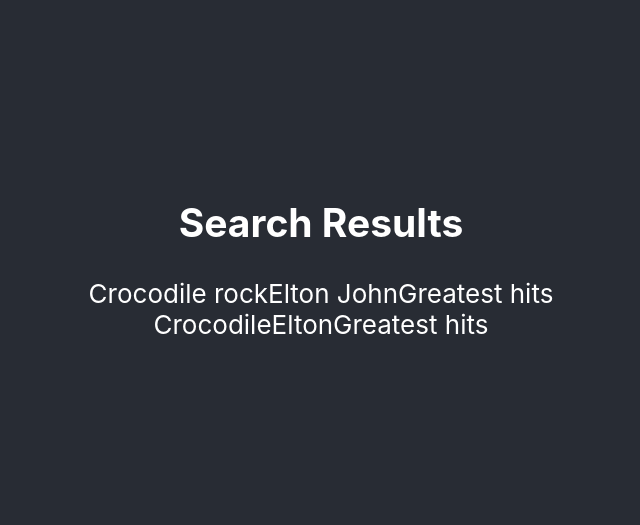
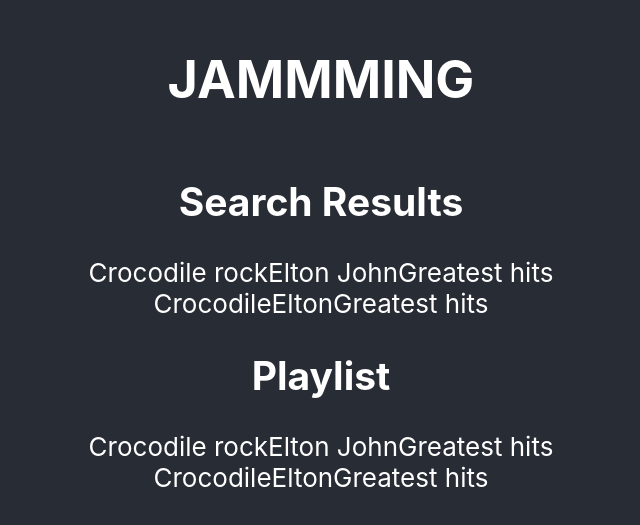
Before and after one commit to GemmaLP/jammming, a React (Create React App) app: page / in a window 1280 px wide. Shown: the part 147-672 px from the top of the page, without its empty margins (319-959 px from the left). Built offline with nearby package versions, Linux system fonts and the light colour scheme.

Commit message:
Implemented Playlist tracks

```diff
--- a/public/index.html
+++ b/public/index.html
@@ -24,7 +24,7 @@
       work correctly both with client-side routing and a non-root public URL.
       Learn how to configure a non-root public URL by running `npm run build`.
     -->
-    <title>React App</title>
+    <title>JAMMMING</title>
   </head>
   <body>
     <noscript>You need to enable JavaScript to run this app.</noscript>
--- a/src/components/App/App.js
+++ b/src/components/App/App.js
@@ -1,7 +1,7 @@
 import '../App/App.css';
 import { useState } from 'react';
-import searchResults from '../SearchResults/SearchResults'
 import SearchResults from '../SearchResults/SearchResults';
+import Playlist from '../Playlist/Playlist';
 
 function App() {
   const [searchResults, setSearchResults] = useState([
@@ -16,12 +16,29 @@
       album: "Greatest hits"
       }
   ]);
+  const [playlistName, setPlaylistName] = useState("Playlist name");
+  const [playlistTracks, setPlaylistTracks] = useState([    {id:1,
+    artist: "Elton John",
+    title: "Crocodile rock",
+    album: "Greatest hits"
+    },
+    {id:2,
+      artist: "Elton",
+      title: "Crocodile",
+      album: "Greatest hits"
+      }]);
+
 
   return (
     <div className="App">
       <header className="App-header">
+        <h1>JAMMMING</h1>
         <SearchResults
           searchResults = {searchResults}
+        />
+        <Playlist
+          playlistName={playlistName}
+          playlistTracks={playlistTracks}
         />
       </header>
     </div>
--- a/src/components/Playlist/Playlist.js
+++ b/src/components/Playlist/Playlist.js
@@ -1,8 +1,11 @@
+import Tracklist from "../Tracklist/Tracklist"
 
-
-function Playlist() {
+function Playlist(props) {
   return (
-    <div>Playlist</div>
+    <div>
+      <h2>Playlist</h2>
+      <Tracklist tracks={props.playlistTracks} />
+    </div>
   )
 }
 
--- a/src/components/SearchResults/SearchResults.js
+++ b/src/components/SearchResults/SearchResults.js
@@ -1,10 +1,10 @@
-import Track from '../Track/Track'
+import Tracklist from '../Tracklist/Tracklist'
 
 function SearchResults(props) {
   return (
     <div>
       <h2>Search Results</h2>
-      <Track tracklist={props.searchResults}/>
+      <Tracklist tracks={props.searchResults}/>
     </div>
   )
 }
--- a/src/components/Track/Track.js
+++ b/src/components/Track/Track.js
@@ -2,19 +2,11 @@
 
 function Track(props) {
 
-
-
   return (
     <div>
-      {props.tracklist.map((track) => {
-        return (
-          <div key={track.id}>
-            {track.title}
-            {track.artist}
-            {track.album}
-          </div>
-        )
-      })}
+    {props.track.title}
+    {props.track.artist}
+    {props.track.album}
     </div>
   )
 }
--- a/src/components/Tracklist/Tracklist.js
+++ b/src/components/Tracklist/Tracklist.js
@@ -1,8 +1,17 @@
+import Track from "../Track/Track"
 
-
-function Tracklist() {
+function Tracklist(props) {
   return (
-    <div>Tracklist</div>
+    <div>
+      {props.tracks.map((track) => {
+        return (
+          <Track
+          key={track.id}
+          track={track}
+          />
+        )
+      })}
+    </div>
   )
 }
 
```
